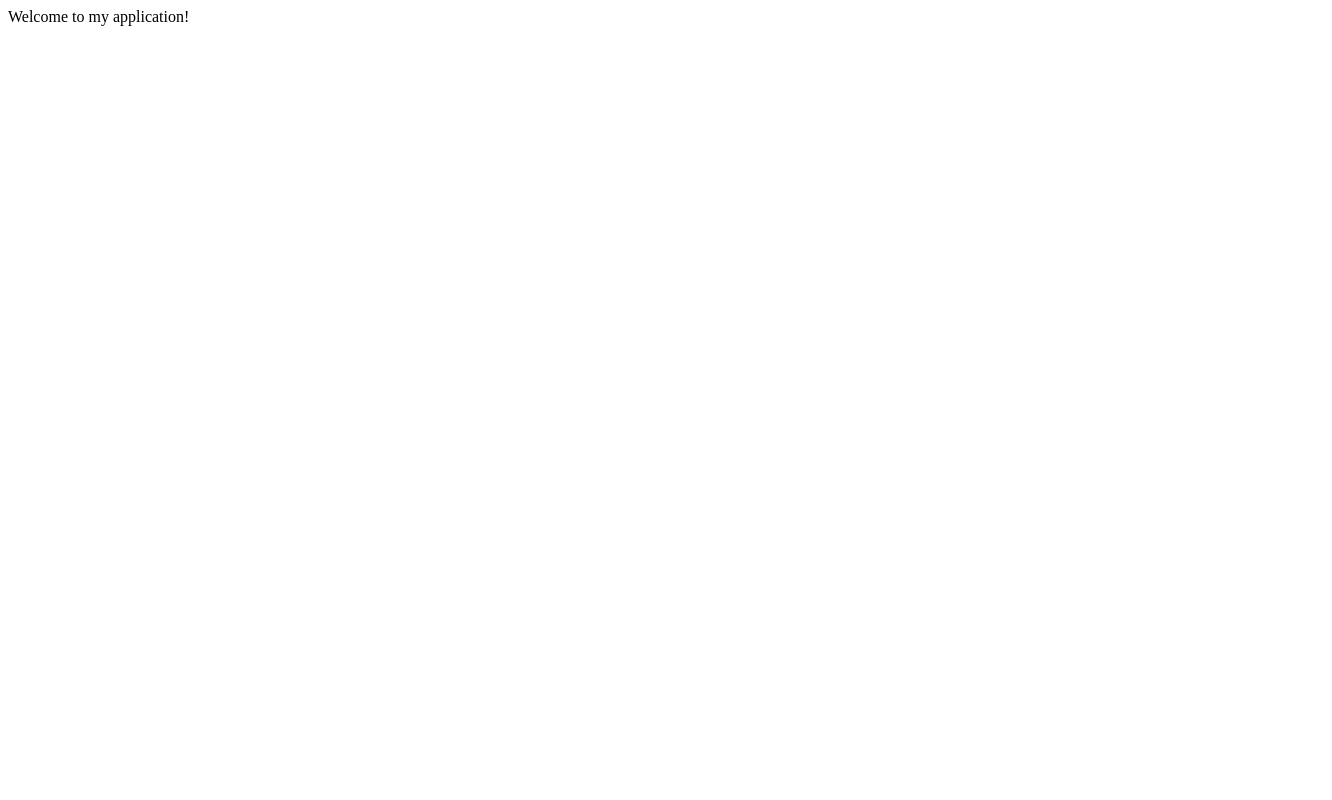
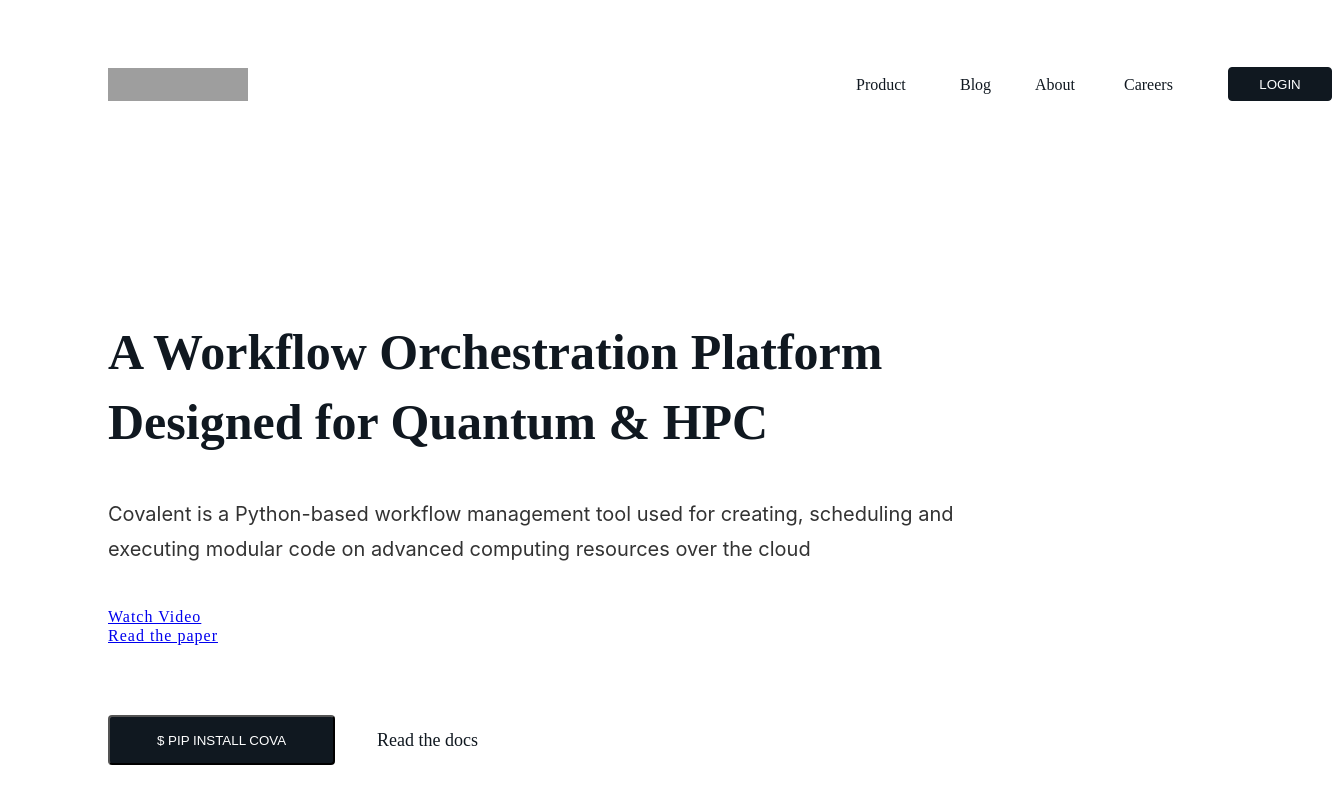
Before and after one commit to Prasy12/AQ-Webpack, a React app: page / in a window 1280 px wide. Shown: the whole page, 1332 px wide, since content can reach past the window. Built offline with nearby package versions, Linux system fonts and the light colour scheme; grey boxes are pictures that could not be loaded.

Commit message:
Added test files.

```diff
--- a/src/App.js
+++ b/src/App.js
@@ -1,8 +1,15 @@
 import React from 'react';
+import Info from './containers/Info';
+import Descripton from './containers/Description';
 
 function App() {
 	console.log('ENV', `${process.env.REACT_APP_ENDPOINT_URL}`);
-	return <div>Welcome to my application!</div>;
+	return (
+		<fragment>
+			<Info />
+			<Descripton />
+		</fragment>
+	);
 }
 
 export default App;
--- /dev/null
+++ b/src/containers/Description.js
@@ -0,0 +1,130 @@
+import React from 'react';
+import styled from 'styled-components';
+
+const HeaderDescripton = styled.div`
+	position: absolute;
+	width: 886px;
+	height: 140px;
+	left: 108px;
+	top: 317px;
+
+	font-family: 'Silka';
+	font-style: normal;
+	font-weight: 600;
+	font-size: 50px;
+	line-height: 70px;
+	/* or 140% */
+
+	color: #101820;
+`;
+const InfoDescripton = styled.div`
+	position: absolute;
+	width: 886px;
+	height: 70px;
+	left: 108px;
+	top: 497px;
+	font-family: 'Inter';
+	font-style: normal;
+	font-weight: 400;
+	font-size: 20px;
+	line-height: 35px;
+	/* or 175% */
+	color: #333333;
+`;
+
+const LinkContainer = styled.div`
+	position: absolute;
+	width: 176px;
+	height: 68px;
+	left: 108px;
+	top: 607px;
+`;
+
+const LinkDescription = styled.div`
+	height: 19px;
+	left: 10.21%;
+	right: ${props => props.right};
+	top: calc(50% - 19px / 2 - ${props => props.top});
+	font-family: 'Silka';
+	font-style: normal;
+	font-weight: 400;
+	font-size: 16px;
+	line-height: 19px;
+	letter-spacing: 1px;
+	color: #2386fa;
+`;
+
+const Button = styled.button`
+	position: absolute;
+	width: 227px;
+	height: 50px;
+	left: 108px;
+	top: 715px;
+
+	background: #101820;
+	border-radius: 4px;
+	color: #ffffff;
+`;
+const ReadMeText = styled.div`
+	position: absolute;
+	width: 130px;
+	height: 35px;
+	left: 377px;
+	top: 723px;
+
+	font-family: 'Silka';
+	font-style: normal;
+	font-weight: 400;
+	font-size: 18px;
+	line-height: 35px;
+	/* identical to box height, or 194% */
+
+	color: #101820;
+`;
+
+function Descripton() {
+	return (
+		<div>
+			<HeaderDescripton>
+				A Workflow Orchestration Platform Designed for Quantum & HPC
+			</HeaderDescripton>
+			<InfoDescripton>
+				Covalent is a Python-based workflow management tool used for creating, scheduling and
+				executing modular code on advanced computing resources over the cloud
+			</InfoDescripton>
+			<LinkContainer>
+				<LinkDescription
+					right="82.22%"
+					top="1709px"
+					href="https://github.com/styled-components/styled-components"
+					target="_blank"
+					rel="noopener"
+					primary
+				>
+					<a
+						href="https://github.com/styled-components/styled-components"
+						target="_blank"
+						rel="noreferrer"
+						primary
+					>
+						Watch Video
+					</a>
+				</LinkDescription>
+				<LinkDescription right="80.28%" top="1666px">
+					<a
+						href="https://www.thehindu.com/?utm_source=google&utm_medium=cpc&utm_campaign=September&tpcc=THDGL&gclid=Cj0KCQjwz7uRBhDRARIsAFqjulnXE1yvrTfT1nw91yZaTFkNi-NnHtjqp9dDxDBRcSeu0xGJvXc_BPEaAlTgEALw_wcB"
+						target="_blank"
+						rel="noreferrer"
+						primary
+					>
+						Read the paper
+					</a>
+				</LinkDescription>
+			</LinkContainer>
+			<Button>$ PIP INSTALL COVA</Button>
+			<ReadMeText>Read the docs</ReadMeText>
+		</div>
+	);
+}
+
+export default Descripton;
--- /dev/null
+++ b/src/containers/Info.js
@@ -0,0 +1,84 @@
+import React from 'react';
+import styled from 'styled-components';
+
+const Logo = styled.img`
+	position: absolute;
+	width: 140px;
+	height: 33px;
+	left: 108px;
+	top: 68px;
+`;
+
+const Header = styled.div`
+	position: absolute;
+	width: 64px;
+	height: 19px;
+	left: ${props => props.left};
+	top: 75px;
+
+	font-family: 'Silka';
+	font-style: normal;
+	font-weight: 400;
+	font-size: 16px;
+	line-height: 19px;
+
+	color: #101820;
+`;
+
+const Button = styled.button`
+	display: flex;
+	flex-direction: row;
+	justify-content: center;
+	align-items: center;
+	padding: 10px 40px;
+
+	position: absolute;
+	width: 104px;
+	height: 34px;
+	left: 1228px;
+	top: 67px;
+
+	background: #101820;
+	border: 1px solid #101820;
+	box-sizing: border-box;
+	border-radius: 4px;
+	color: white;
+`;
+const BetaText = styled.div`
+	position: absolute;
+	width: 63.75px;
+	height: 18.7px;
+	left: 269.25px;
+	top: 224px;
+	background: #778af7;
+	border-radius: 5px;
+	color: #ffffff;
+`;
+const CovalentText = styled.div`
+	position: absolute;
+	width: 80.75px;
+	height: 16.74px;
+	left: 143.09px;
+	top: 224.45px;
+`;
+
+function Info() {
+	return (
+		<div>
+			<Logo src="https://media-exp1.licdn.com/dms/image/C4E0BAQFazUUEA1n9rw/company-logo_200_200/0/1619630150259?e=2147483647&v=beta&t=BheIcPOPe-h4tPAYiUurh7137oXzAhsidqfKHOooWlg" />
+			<Button>LOGIN</Button>
+			<Header left="1124px">Careers</Header>
+			<Header left="1035px">About</Header>
+			<Header left="960px">Blog</Header>
+			<Header left="856px">Product</Header>
+			{/* <BetaText>
+                Beta
+            </BetaText>
+            <CovalentText>
+                covalent
+            </CovalentText> */}
+		</div>
+	);
+}
+
+export default Info;
```
Also changed, not shown: package.json (+6 -2 lines), src/components/button/button.js (added, +8 -0 lines), .eslintrc.json, 2 other files (tests, documents, lock files or other folders).
